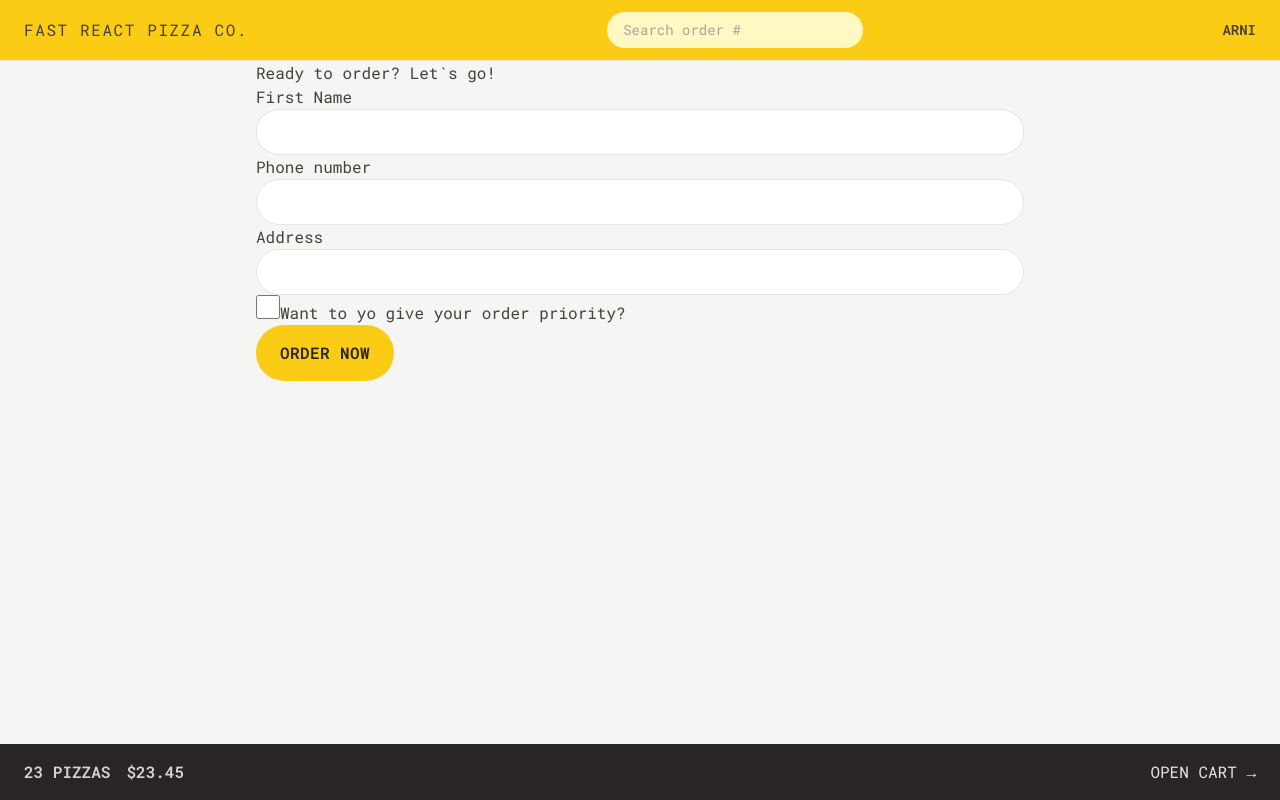
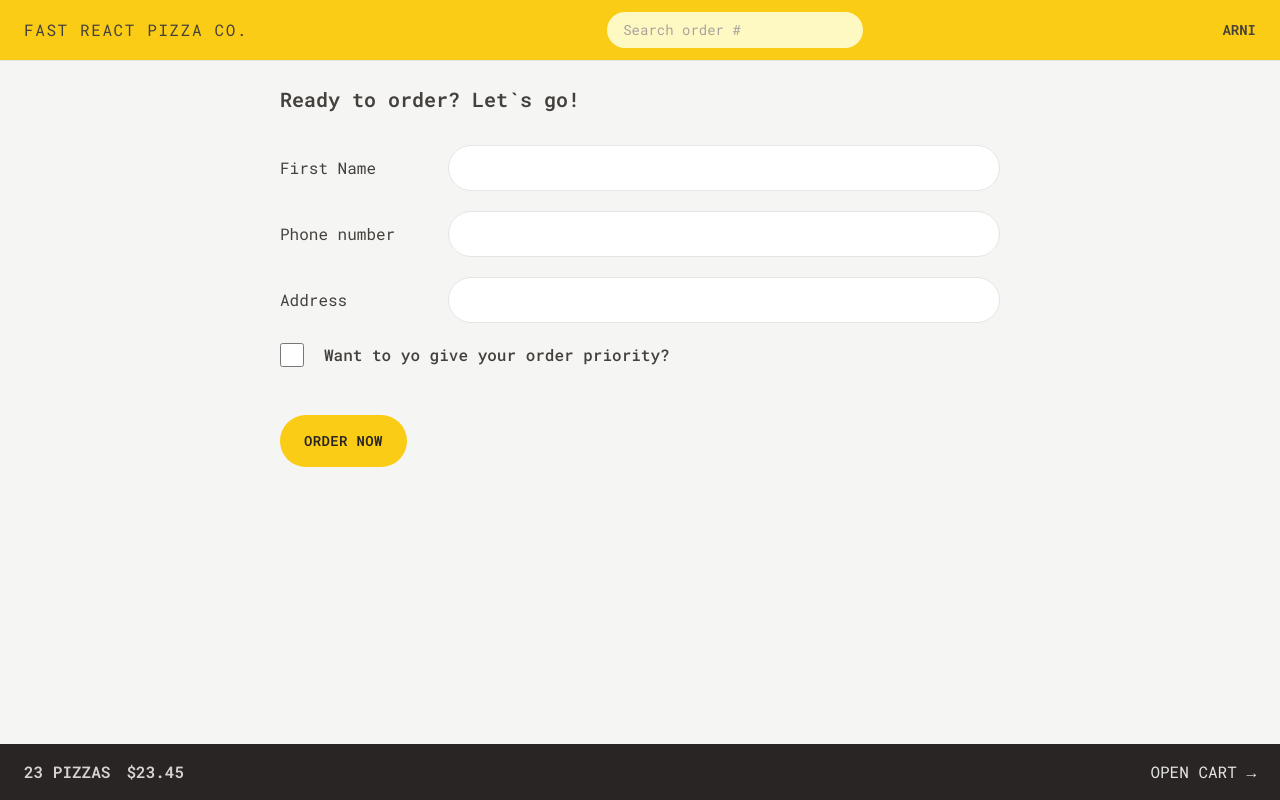
Before and after one commit to Kabrax01/React_Router-REDUX_course, a React (Vite) app: page /order/new in a window 1280 px wide. Built offline with nearby package versions, Linux system fonts and the light colour scheme.

Commit message:
feat: added more styles

```diff
--- a/package.json
+++ b/package.json
@@ -15,6 +15,7 @@
         "react-router-dom": "^6.26.2"
     },
     "devDependencies": {
+        "@babel/plugin-transform-private-property-in-object": "^7.25.9",
         "@types/react": "^18.2.15",
         "@types/react-dom": "^18.2.7",
         "@vitejs/plugin-react": "^4.0.3",
--- a/src/features/cart/Cart.jsx
+++ b/src/features/cart/Cart.jsx
@@ -1,6 +1,7 @@
 import { Link } from "react-router-dom";
 import LinkButton from "../../ui/LinkButton";
 import Button from "../../ui/Button";
+import CartItem from "./CartItem";
 
 const fakeCart = [
     {
@@ -30,15 +31,22 @@
     const cart = fakeCart;
 
     return (
-        <div>
+        <div className="px-4 py-3">
             <LinkButton to="/menu">&larr; Back to menu</LinkButton>
 
-            <h2>Your cart, %NAME%</h2>
+            <h2 className="mt-7 text-xl font-semibold">Your cart, %NAME%</h2>
 
-            <div>
-                <Button to="/order/new">Order Pizzas</Button>
+            <ul className="mt-3 divide-y divide-stone-200 border-b">
+                {cart.map((item) => (
+                    <CartItem item={item} key={item.key} />
+                ))}
+            </ul>
 
-                <button>Clear cart</button>
+            <div className="mt-6 space-x-2">
+                <Button to="/order/new" type="primary">
+                    Order Pizzas
+                </Button>
+                <Button type="secondary">Clear cart</Button>
             </div>
         </div>
     );
--- a/src/features/cart/CartItem.jsx
+++ b/src/features/cart/CartItem.jsx
@@ -1,13 +1,19 @@
+import Button from "../../ui/Button";
+import { formatCurrency } from "../../utils/helpers";
+
 function CartItem({ item }) {
     const { pizzaId, name, quantity, totalPrice } = item;
 
     return (
-    <li>
-      <p>
+        <li className="py-3 sm:flex sm:items-center sm:justify-between">
+            <p className="mb-1 sm:mb-0">
                 {quantity}&times; {name}
             </p>
-      <div>
-        <p>{formatCurrency(totalPrice)}</p>
+            <div className="flex items-center justify-between sm:gap-6">
+                <p className="text-sm font-bold">
+                    {formatCurrency(totalPrice)}
+                </p>
+                <Button type="small">Delete</Button>
             </div>
         </li>
     );
--- a/src/features/menu/Menu.jsx
+++ b/src/features/menu/Menu.jsx
@@ -6,7 +6,7 @@
     const menu = useLoaderData();
 
     return (
-        <ul>
+        <ul className="divide-y divide-stone-200 px-2">
             {menu.map((pizza) => (
                 <MenuItem pizza={pizza} key={pizza.id} />
             ))}
--- a/src/features/menu/MenuItem.jsx
+++ b/src/features/menu/MenuItem.jsx
@@ -1,3 +1,4 @@
+import Button from "../../ui/Button";
 /* eslint-disable react/prop-types */
 
 import { formatCurrency } from "../../utils/helpers";
@@ -6,17 +7,27 @@
     const { id, name, unitPrice, ingredients, soldOut, imageUrl } = pizza;
 
     return (
-        <li>
-            <img src={imageUrl} alt={name} />
-            <div>
-                <p>{name}</p>
-                <p>{ingredients.join(", ")}</p>
-                <div>
+        <li className="flex gap-4 py-2">
+            <img
+                src={imageUrl}
+                alt={name}
+                className={`h-24 ${soldOut ? "opacity-70 grayscale" : ""}`}
+            />
+            <div className="flex grow flex-col pt-0.5">
+                <p className="font-medium">{name}</p>
+                <p className="text-sm capitalize italic text-stone-500">
+                    {ingredients.join(", ")}
+                </p>
+                <div className="mt-auto flex items-center justify-between">
                     {!soldOut ? (
-                        <p>{formatCurrency(unitPrice)}</p>
+                        <p className="text-sm">{formatCurrency(unitPrice)}</p>
                     ) : (
-                        <p>Sold out</p>
+                        <p className="text-sm font-medium uppercase text-stone-500">
+                            Sold out
+                        </p>
                     )}
+
+                    <Button type="small">Add to cart</Button>
                 </div>
             </div>
         </li>
--- a/src/features/order/CreateOrder.jsx
+++ b/src/features/order/CreateOrder.jsx
@@ -43,39 +43,45 @@
     const cart = fakeCart;
 
     return (
-        <div>
-            <h2>Ready to order? Let`s go!</h2>
+        <div className="px-6 py-6">
+            <h2 className="mb-8 text-xl font-semibold">
+                Ready to order? Let`s go!
+            </h2>
 
             {/* <Form method="POST" action="/order/new"> */}
             <Form method="POST">
-                <div>
-                    <label>First Name</label>
+                <div className="mb-5 flex flex-col gap-2 sm:flex-row sm:items-center">
+                    <label className="sm:basis-40">First Name</label>
                     <input
-                        className="input"
+                        className="input grow"
                         type="text"
                         name="customer"
                         required
                     />
                 </div>
 
-                <div>
-                    <label>Phone number</label>
-                    <div>
+                <div className="mb-5 flex flex-col gap-2 sm:flex-row sm:items-center">
+                    <label className="sm:basis-40">Phone number</label>
+                    <div className="grow">
                         <input
-                            className="input"
+                            className="input w-full"
                             type="tel"
                             name="phone"
                             required
                         />
+                        {formErrors?.phone && (
+                            <p className="mt-2 rounded-md bg-red-100 p-2 text-xs text-red-700">
+                                {formErrors.phone}
+                            </p>
+                        )}
                     </div>
-                    {formErrors?.phone && <p>{formErrors.phone}</p>}
                 </div>
 
-                <div>
-                    <label>Address</label>
-                    <div>
+                <div className="mb-5 flex flex-col gap-2 sm:flex-row sm:items-center">
+                    <label className="sm:basis-40">Address</label>
+                    <div className="grow">
                         <input
-                            className="input"
+                            className="input w-full"
                             type="text"
                             name="address"
                             required
@@ -83,7 +89,7 @@
                     </div>
                 </div>
 
-                <div>
+                <div className="mb-12 flex items-center gap-5">
                     <input
                         className="h-6 w-6 accent-yellow-400 focus:outline-none focus:ring focus:ring-yellow-400 focus:ring-offset-2"
                         type="checkbox"
@@ -92,7 +98,7 @@
                         // value={withPriority}
                         // onChange={(e) => setWithPriority(e.target.checked)}
                     />
-                    <label htmlFor="priority">
+                    <label htmlFor="priority" className="font-medium">
                         Want to yo give your order priority?
                     </label>
                 </div>
@@ -103,7 +109,7 @@
                         name="cart"
                         value={JSON.stringify(cart)}
                     />
-                    <Button disabled={isSubmitting}>
+                    <Button disabled={isSubmitting} type="primary">
                         {isSubmitting ? "Placing order..." : "Order now"}
                     </Button>
                 </div>
--- a/src/features/order/OrderItem.jsx
+++ b/src/features/order/OrderItem.jsx
@@ -4,12 +4,12 @@
     const { quantity, name, totalPrice } = item;
 
     return (
-    <li>
-      <div>
+        <li className="py-3">
+            <div className="flex items-center justify-between gap-4 text-sm">
                 <p>
-          <span>{quantity}&times;</span> {name}
+                    <span className="font-bold">{quantity}&times;</span> {name}
                 </p>
-        <p>{formatCurrency(totalPrice)}</p>
+                <p className="font-bold">{formatCurrency(totalPrice)}</p>
             </div>
         </li>
     );
--- a/src/features/user/CreateUser.jsx
+++ b/src/features/user/CreateUser.jsx
@@ -24,7 +24,7 @@
 
             {username !== "" && (
                 <div>
-                    <Button>Start ordering</Button>
+                    <Button type="primary">Start ordering</Button>
                 </div>
             )}
         </form>
--- a/src/index.css
+++ b/src/index.css
@@ -4,7 +4,7 @@
 
 @layer components {
     .input {
-        @apply w-full rounded-full border border-stone-200 px-4 py-2 text-sm transition-all duration-300 placeholder:text-stone-400 focus:outline-none focus:ring focus:ring-yellow-400 md:px-6 md:py-3;
+        @apply rounded-full border border-stone-200 px-4 py-2 text-sm transition-all duration-300 placeholder:text-stone-400 focus:outline-none focus:ring focus:ring-yellow-400 md:px-6 md:py-3;
     }
 
     /* https://dev.to/afif/i-made-100-css-loaders-for-your-next-project-4eje */
--- a/src/ui/Button.jsx
+++ b/src/ui/Button.jsx
@@ -1,18 +1,25 @@
 import { Link } from "react-router-dom";
 
-const Button = ({ children, disabled, to }) => {
-    const className =
-        "inline-block rounded-full bg-yellow-400 px-4 py-3 font-semibold uppercase tracking-wide text-stone-800 transition-colors duration-300 hover:bg-yellow-300 focus:bg-yellow-300 focus:outline-none focus:ring focus:ring-yellow-300 focus:ring-offset-2 disabled:cursor-not-allowed sm:px-6 sm:py-4";
+const Button = ({ children, disabled, to, type }) => {
+    const base =
+        "inline-block text-sm rounded-full bg-yellow-400  font-semibold uppercase tracking-wide text-stone-800 transition-colors duration-300 hover:bg-yellow-300 focus:bg-yellow-300 focus:outline-none focus:ring focus:ring-yellow-300 focus:ring-offset-2 disabled:cursor-not-allowed";
+
+    const styles = {
+        primary: base + " px-4 py-3 md:px-6 md:py-4",
+        small: base + " px-4 py-2 md:px-5 md:py-2.5 text-xs",
+        secondary:
+            "inline-block text-sm rounded-full border-2 border-stone-300 font-semibold uppercase tracking-wide text-stone-400 transition-colors duration-300 hover:bg-stone-300 hover:text-stone-800 focus:bg-stone-300 focus:text-stone-800 focus:outline-none focus:ring focus:ring-stone-200 focus:ring-offset-2 disabled:cursor-not-allowed px-4 py-2.5 md:px-6 md:py-3.5",
+    };
 
     if (to)
         return (
-            <Link className={className} to={to}>
+            <Link className={styles[type]} to={to}>
                 {children}
             </Link>
         );
 
     return (
-        <button disabled={disabled} className={className}>
+        <button disabled={disabled} className={styles[type]}>
             {children}
         </button>
     );
```
Also changed, not shown: index.html (+5 -2 lines), src/features/order/Order.jsx (+33 -14 lines), 1 other file (tests, documents, lock files or other folders). Lines whose indentation alone changed are shown as unchanged.
